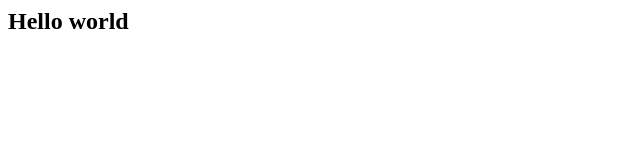
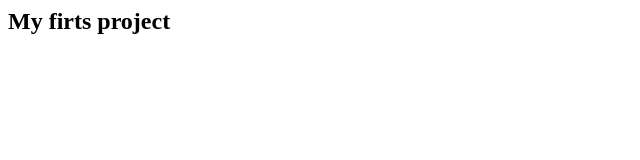
Before and after one commit to olivetha/new-repo, a plain HTML site: page index.html in a window 1280 px wide. Shown: the whole page, without its empty margins (0-640 px from the left). Drawn offline with Linux system fonts and the light colour scheme.

Commit message:
test github

```diff
--- a/index.html
+++ b/index.html
@@ -1 +1 @@
-<h2>Hello world</h2>
+<h2>My firts project</h2>
```
